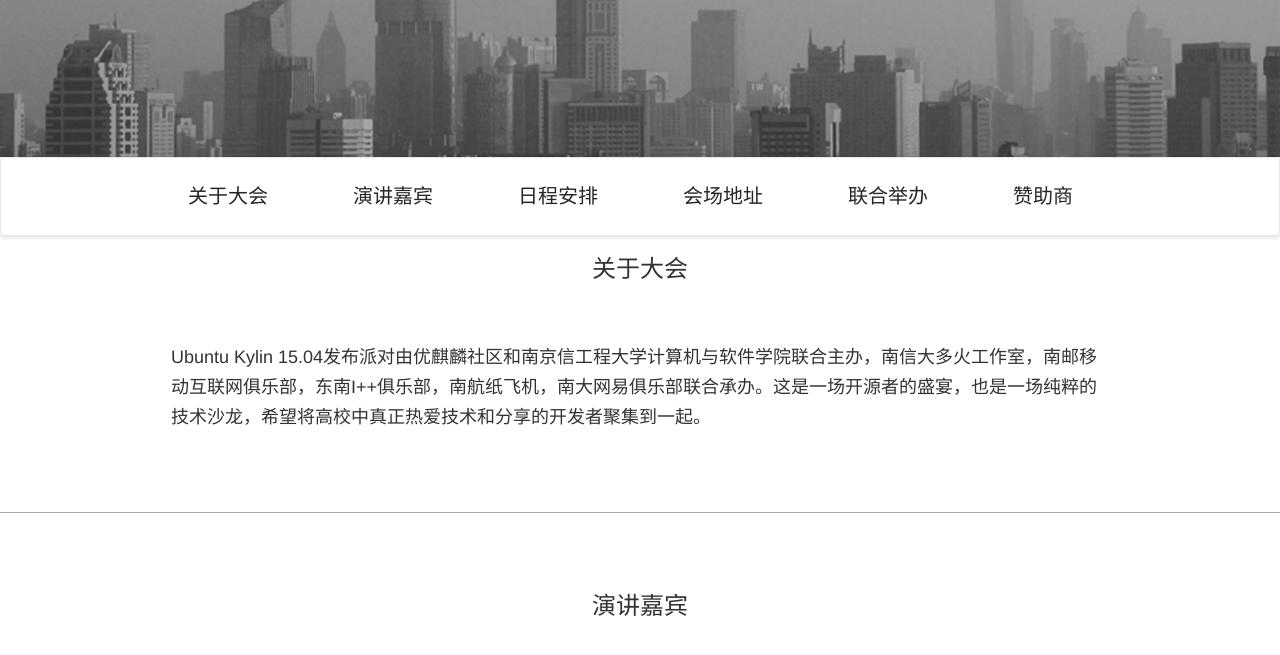
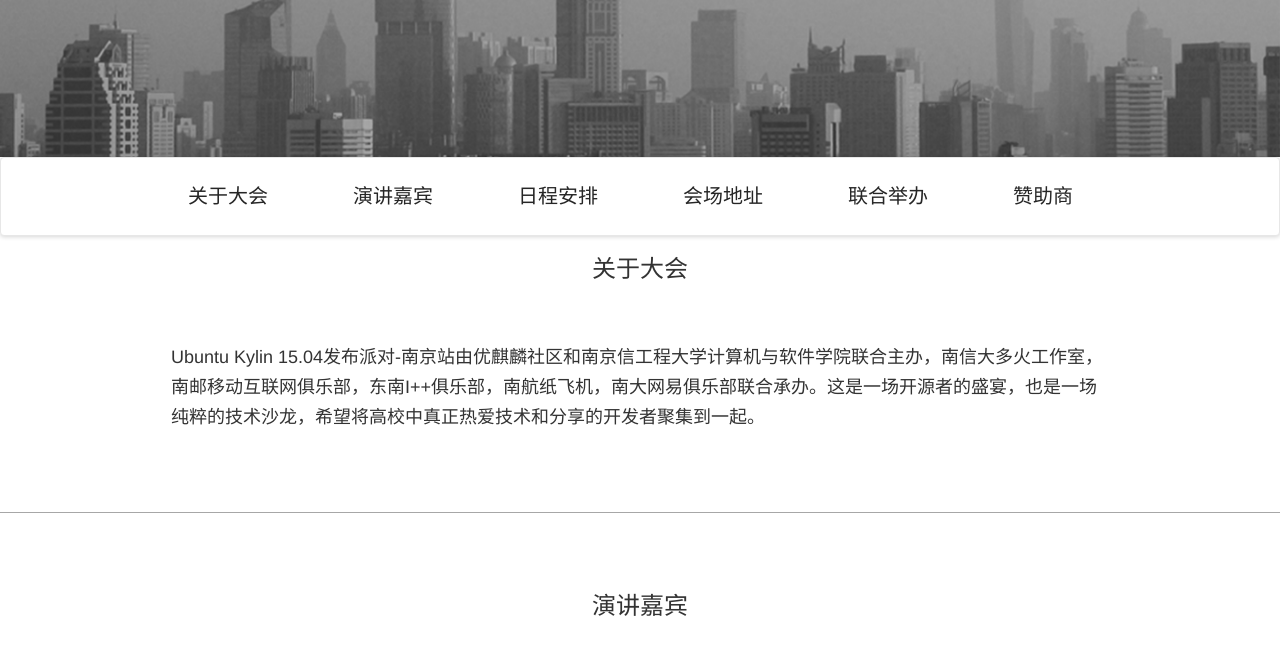
Before and after one commit to DuoHuo/Ubuntu_Kylin_party, a plain HTML site: page index.html in a window 1280 px wide. Shown: the part 423-1078 px from the top of the page. Drawn offline with Linux system fonts and the light colour scheme; files that its build step writes are made by us from their sources; a script that the page names is missing.

Commit message:
modify index.html

```diff
--- a/index.html
+++ b/index.html
@@ -53,7 +53,7 @@
 		<div class="container">
 			<div class="row">
 				<h3 class="text-center marginBot-60">关于大会</h3>
-				<p class="text-left center-block marginBot-80 width-938">Ubuntu Kylin 15.04发布派对由优麒麟社区和南京信工程大学计算机与软件学院联合主办，南信大多火工作室，南邮移动互联网俱乐部，东南I++俱乐部，南航纸飞机，南大网易俱乐部联合承办。这是一场开源者的盛宴，也是一场纯粹的技术沙龙，希望将高校中真正热爱技术和分享的开发者聚集到一起。</p>
+				<p class="text-left center-block marginBot-80 width-938">Ubuntu Kylin 15.04发布派对-南京站由优麒麟社区和南京信工程大学计算机与软件学院联合主办，南信大多火工作室，南邮移动互联网俱乐部，东南I++俱乐部，南航纸飞机，南大网易俱乐部联合承办。这是一场开源者的盛宴，也是一场纯粹的技术沙龙，希望将高校中真正热爱技术和分享的开发者聚集到一起。</p>
 			</div>
 		</div>
 	</section>
```
